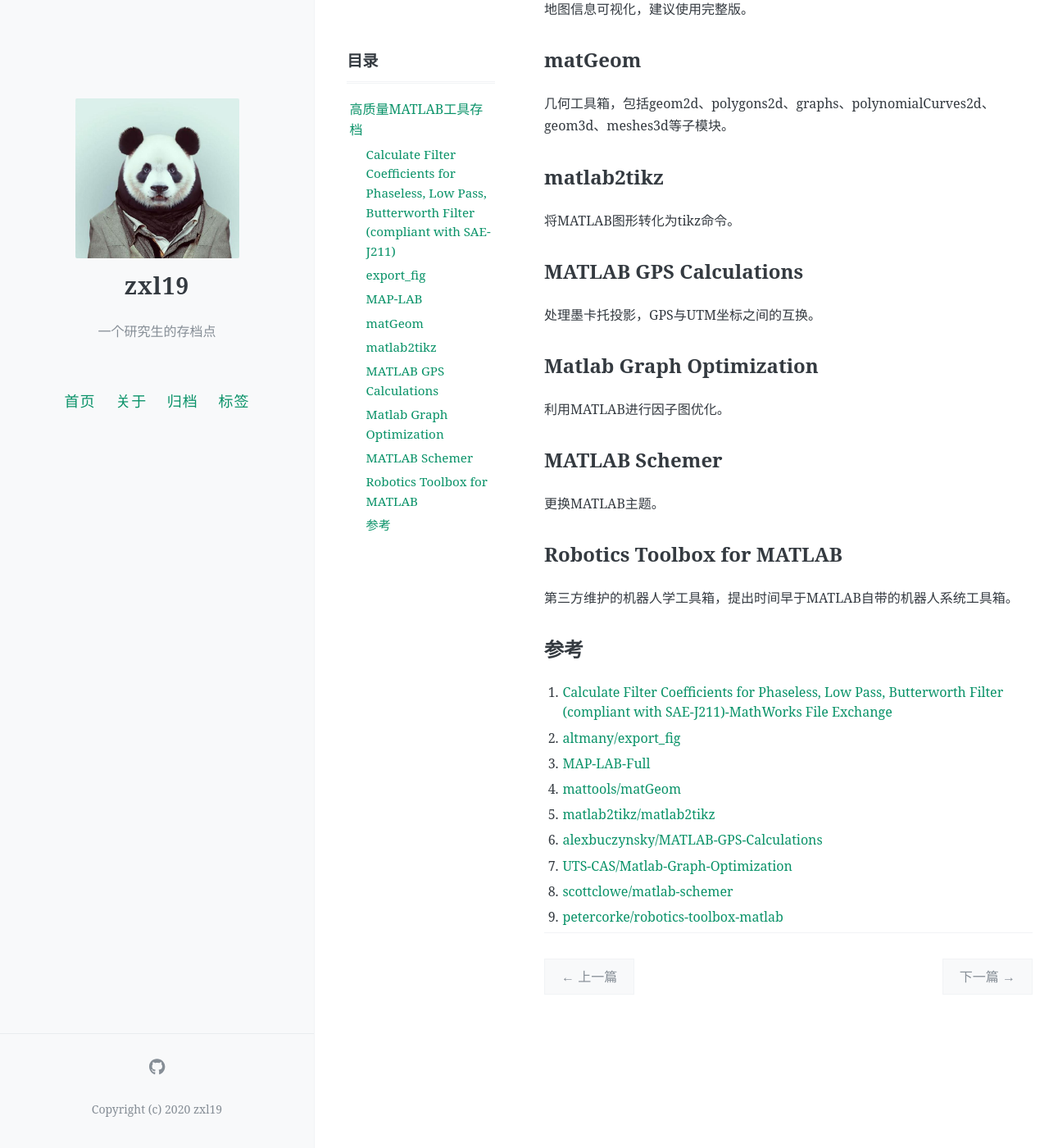
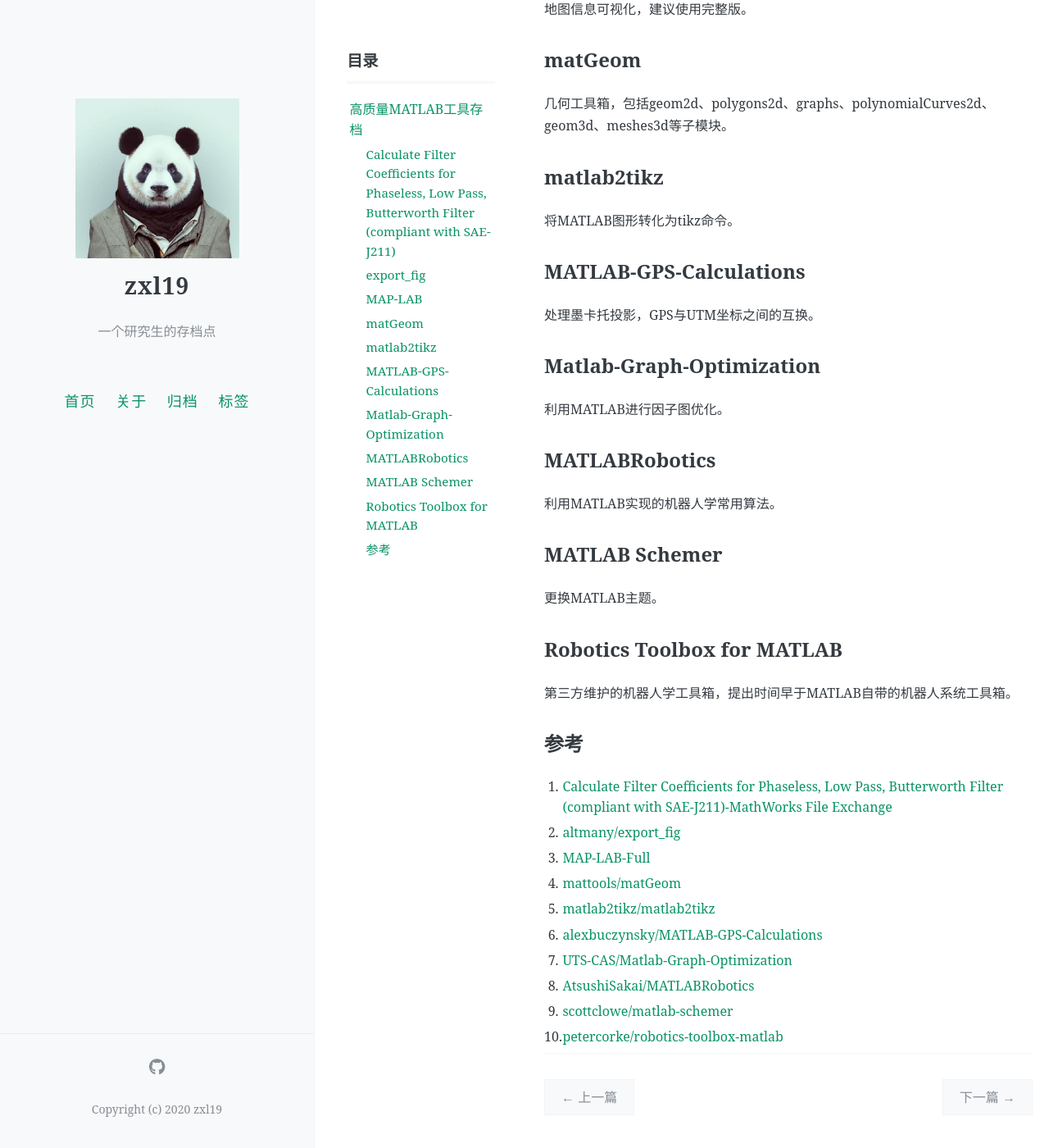
Before and after one commit to zxl19/zxl19.github.io, a Jekyll site: the page built from _posts/2020-06-10-matlab-tool.md, in a window 1280 px wide and 1400 px high, scrolled down 620 px. Shown: the whole window at 82% size. Built offline with Jekyll 4.4.1, drawn with Linux system fonts in a browser that asks for light colours; comment, search, counter and statistics services are not loaded.

Commit message:
Update Posts

```diff
--- a/_posts/2020-06-10-matlab-tool.md
+++ b/_posts/2020-06-10-matlab-tool.md
@@ -33,13 +33,17 @@ pinned: false
 
 将MATLAB图形转化为tikz命令。
 
-## MATLAB GPS Calculations
+## MATLAB-GPS-Calculations
 
 处理墨卡托投影，GPS与UTM坐标之间的互换。
 
-## Matlab Graph Optimization
+## Matlab-Graph-Optimization
 
 利用MATLAB进行因子图优化。
+
+## MATLABRobotics
+
+利用MATLAB实现的机器人学常用算法。
 
 ## MATLAB Schemer
 
@@ -58,5 +62,6 @@ pinned: false
 5. [matlab2tikz/matlab2tikz](https://github.com/matlab2tikz/matlab2tikz)
 6. [alexbuczynsky/MATLAB-GPS-Calculations](https://github.com/alexbuczynsky/MATLAB-GPS-Calculations)
 7. [UTS-CAS/Matlab-Graph-Optimization](https://github.com/UTS-CAS/Matlab-Graph-Optimization)
-8. [scottclowe/matlab-schemer](https://github.com/scottclowe/matlab-schemer)
-9. [petercorke/robotics-toolbox-matlab](https://github.com/petercorke/robotics-toolbox-matlab)
+8. [AtsushiSakai/MATLABRobotics](https://github.com/AtsushiSakai/MATLABRobotics)
+9. [scottclowe/matlab-schemer](https://github.com/scottclowe/matlab-schemer)
+10. [petercorke/robotics-toolbox-matlab](https://github.com/petercorke/robotics-toolbox-matlab)
```
Also changed, not shown: _posts/2021-05-25-slam-tool.md (+1 -0 lines), _posts/2021-05-31-awesome-list.md (+1 -0 lines).
